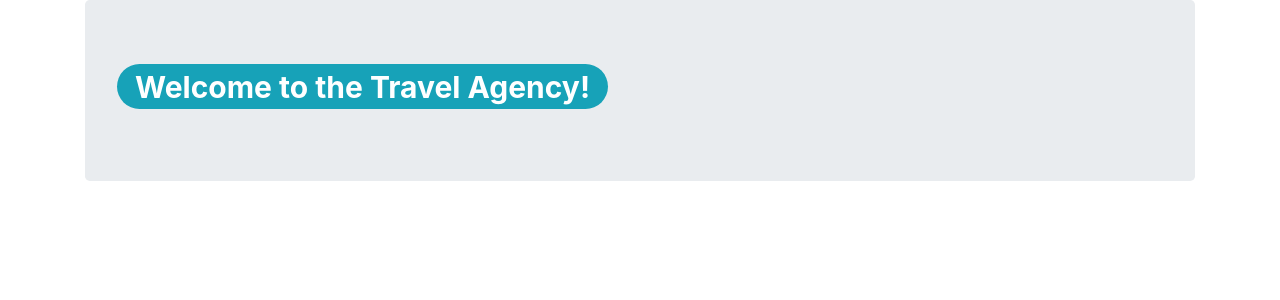
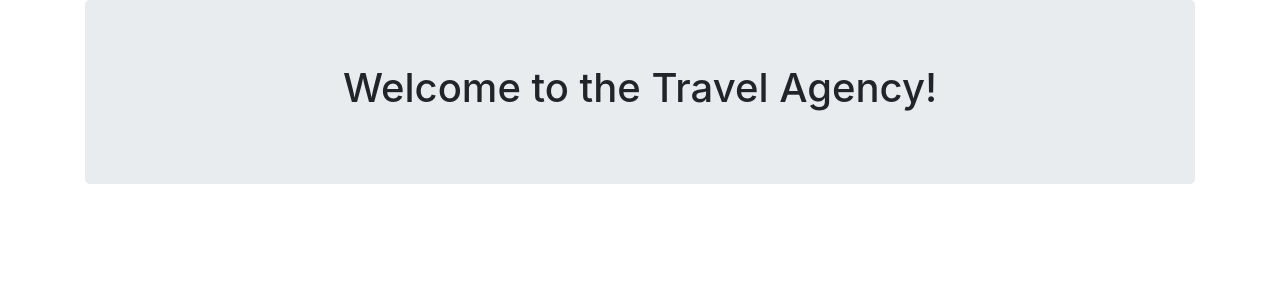
Before and after one commit to DanielGyure/TravelProject, a Django app: page / in a window 1280 px wide. Shown: the part 56-356 px from the top of the page. Run offline with Django 4.2, Linux system fonts and the light colour scheme; some libraries are stand-ins or nearby versions.

Commit message:
Changed welcome page centering

```diff
--- a/TravelProject/viewer/templates/welcome.html
+++ b/TravelProject/viewer/templates/welcome.html
@@ -2,6 +2,6 @@
 
 {% block content %}
 
-<h1><span class="badge badge-pill badge-info">Welcome to the Travel Agency!</span></h1>
+<h1 style="text-align:center">Welcome to the Travel Agency!</h1>
 
 {% endblock %}
```
